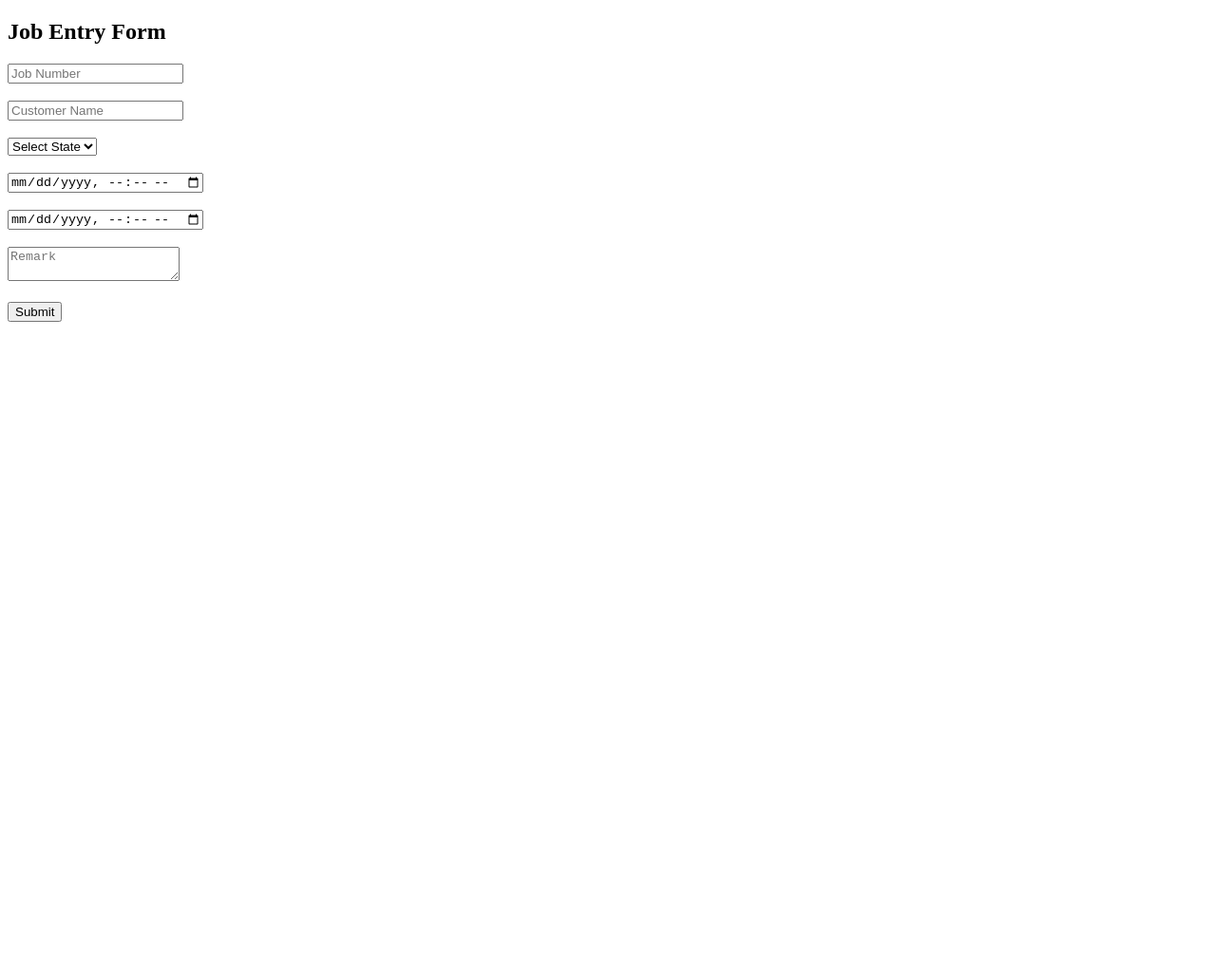
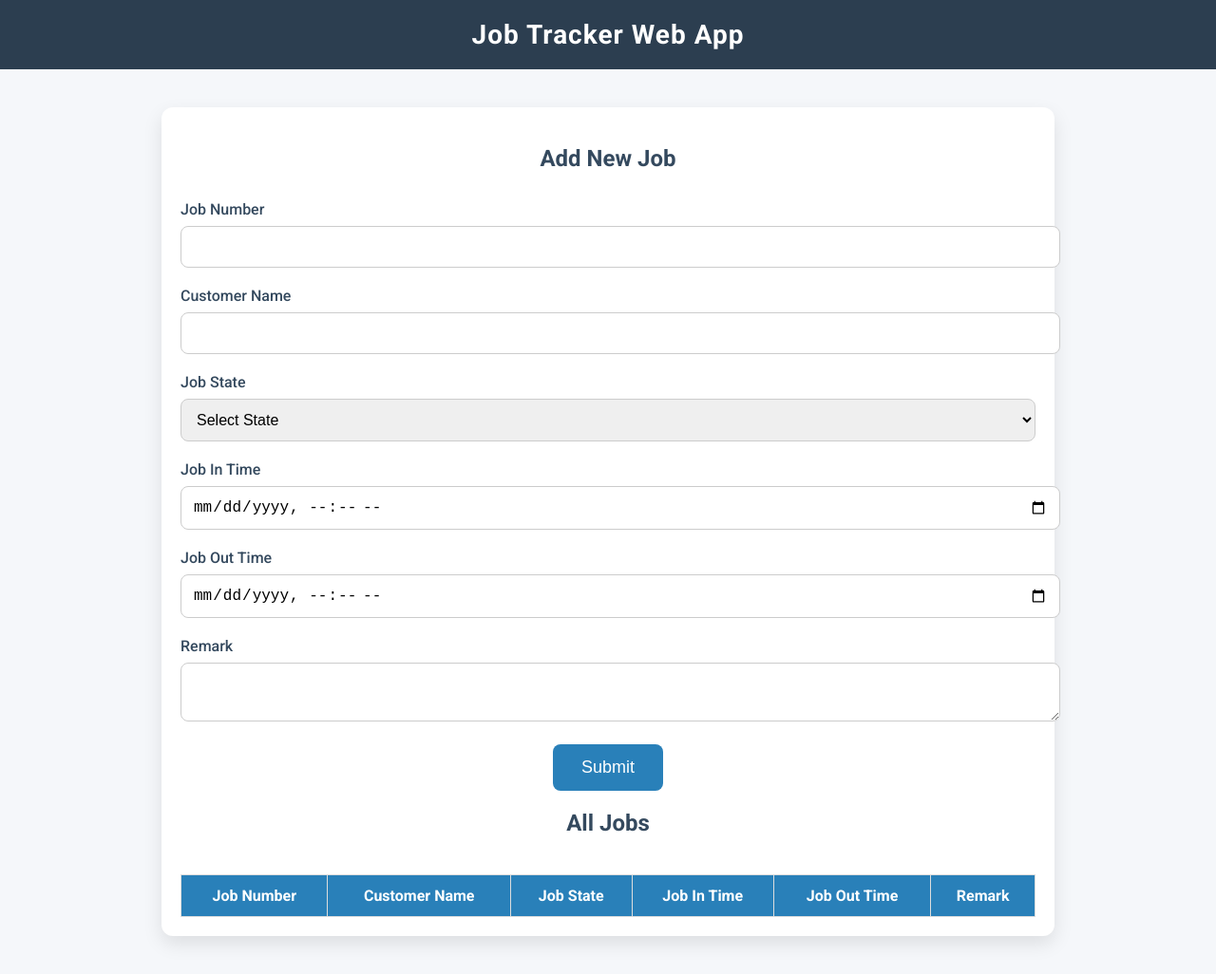
Before and after one commit to supun123456789/softlogic, a plain HTML site: page index.html in a window 1280 px wide. Shown: the whole page at 95% size. Before the commit the page ends 800 px from the top, so only its background shows below. Drawn offline with Linux system fonts and the light colour scheme.

Commit message:
Update index.html

```diff
--- a/index.html
+++ b/index.html
@@ -2,30 +2,191 @@
 <html lang="en">
 <head>
 <meta charset="UTF-8">
-<title>Job Tracker</title>
+<meta name="viewport" content="width=device-width, initial-scale=1.0">
+<title>Job Tracker Web App</title>
+<link href="https://fonts.googleapis.com/css2?family=Roboto:wght@400;500;700&display=swap" rel="stylesheet">
+<style>
+  body {
+    font-family: 'Roboto', sans-serif;
+    background: #f5f7fa;
+    margin: 0;
+    padding: 0;
+  }
+
+  header {
+    background: #2c3e50;
+    color: white;
+    padding: 20px 0;
+    text-align: center;
+    font-size: 28px;
+    font-weight: 700;
+    letter-spacing: 1px;
+  }
+
+  main {
+    max-width: 900px;
+    margin: 40px auto;
+    padding: 20px;
+    background: white;
+    border-radius: 12px;
+    box-shadow: 0px 8px 20px rgba(0,0,0,0.1);
+  }
+
+  h2 {
+    color: #34495e;
+    text-align: center;
+    margin-bottom: 30px;
+  }
+
+  form label {
+    font-weight: 500;
+    color: #34495e;
+  }
+
+  input, select, textarea {
+    width: 100%;
+    padding: 12px;
+    margin: 8px 0 20px 0;
+    border: 1px solid #ccc;
+    border-radius: 8px;
+    transition: all 0.3s;
+    font-size: 16px;
+  }
+
+  input:focus, select:focus, textarea:focus {
+    border-color: #2980b9;
+    box-shadow: 0 0 5px rgba(41,128,185,0.3);
+    outline: none;
+  }
+
+  button {
+    background: #2980b9;
+    color: white;
+    border: none;
+    padding: 14px 30px;
+    font-size: 18px;
+    border-radius: 8px;
+    cursor: pointer;
+    transition: all 0.3s;
+    display: block;
+    margin: 0 auto;
+  }
+
+  button:hover {
+    background: #3498db;
+    transform: scale(1.05);
+  }
+
+  #status {
+    text-align: center;
+    margin-top: 20px;
+    font-weight: 600;
+    font-size: 18px;
+  }
+
+  table {
+    width: 100%;
+    border-collapse: collapse;
+    margin-top: 40px;
+  }
+
+  table th, table td {
+    border: 1px solid #ddd;
+    padding: 12px;
+    text-align: center;
+  }
+
+  table th {
+    background: #2980b9;
+    color: white;
+    font-weight: 600;
+  }
+
+  table tr:nth-child(even) {
+    background: #f2f2f2;
+  }
+
+  table tr:hover {
+    background: #d6eaf8;
+  }
+</style>
 </head>
 <body>
-<h2>Job Entry Form</h2>
+
+<header>Job Tracker Web App</header>
+
+<main>
+  <h2>Add New Job</h2>
   <form id="jobForm">
-  <input type="text" name="job_number" placeholder="Job Number" required><br><br>
-  <input type="text" name="customer_name" placeholder="Customer Name" required><br><br>
+    <label>Job Number</label>
+    <input type="text" name="job_number" required>
+
+    <label>Customer Name</label>
+    <input type="text" name="customer_name" required>
+
+    <label>Job State</label>
     <select name="job_state" required>
       <option value="">Select State</option>
       <option value="Pending">Pending</option>
       <option value="In Progress">In Progress</option>
       <option value="Completed">Completed</option>
-  </select><br><br>
-  <input type="datetime-local" name="job_in_time" required><br><br>
-  <input type="datetime-local" name="job_out_time"><br><br>
-  <textarea name="remark" placeholder="Remark"></textarea><br><br>
+    </select>
+
+    <label>Job In Time</label>
+    <input type="datetime-local" name="job_in_time" required>
+
+    <label>Job Out Time</label>
+    <input type="datetime-local" name="job_out_time">
+
+    <label>Remark</label>
+    <textarea name="remark"></textarea>
+
     <button type="button" onclick="submitForm()">Submit</button>
   </form>
+
   <p id="status"></p>
 
+  <h2>All Jobs</h2>
+  <table id="jobsTable">
+    <thead>
+      <tr>
+        <th>Job Number</th>
+        <th>Customer Name</th>
+        <th>Job State</th>
+        <th>Job In Time</th>
+        <th>Job Out Time</th>
+        <th>Remark</th>
+      </tr>
+    </thead>
+    <tbody>
+      <!-- Jobs will be added here dynamically -->
+    </tbody>
+  </table>
+</main>
+
 <script>
-async function submitForm(){
+let jobs = []; // This will store jobs temporarily, replace with backend data fetching
+
+function renderTable() {
+  const tbody = document.querySelector("#jobsTable tbody");
+  tbody.innerHTML = "";
+  jobs.forEach(job => {
+    const tr = document.createElement("tr");
+    tr.innerHTML = `
+      <td>${job.job_number}</td>
+      <td>${job.customer_name}</td>
+      <td>${job.job_state}</td>
+      <td>${job.job_in_time}</td>
+      <td>${job.job_out_time}</td>
+      <td>${job.remark}</td>
+    `;
+    tbody.appendChild(tr);
+  });
+}
+
+async function submitForm() {
   const form = document.getElementById('jobForm');
-    const data = {
+  const newJob = {
     job_number: form.job_number.value,
     customer_name: form.customer_name.value,
     job_state: form.job_state.value,
@@ -34,16 +195,24 @@ async function submitForm(){
     remark: form.remark.value
   };
 
-    const res = await fetch('/submit_job', {
-        method: 'POST',
-        headers: { 'Content-Type': 'application/json' },
-        body: JSON.stringify(data)
-    });
+  try {
+    // Replace this with your backend fetch to GitHub Excel
+    // Example: const res = await fetch('YOUR_BACKEND_URL', {...})
+    // Here, we just simulate success
+    jobs.push(newJob); // Add to local array temporarily
 
-    const result = await res.json();
-    document.getElementById('status').innerText = result.status === "success" ? "Job saved!" : "Error!";
+    document.getElementById('status').innerText = "Job saved successfully!";
     form.reset();
+    renderTable();
+  } catch (err) {
+    console.error(err);
+    document.getElementById('status').innerText = "Error saving job!";
   }
+}
+
+// Render table initially
+renderTable();
 </script>
+
 </body>
 </html>
```
Lines whose indentation alone changed are shown as unchanged.
